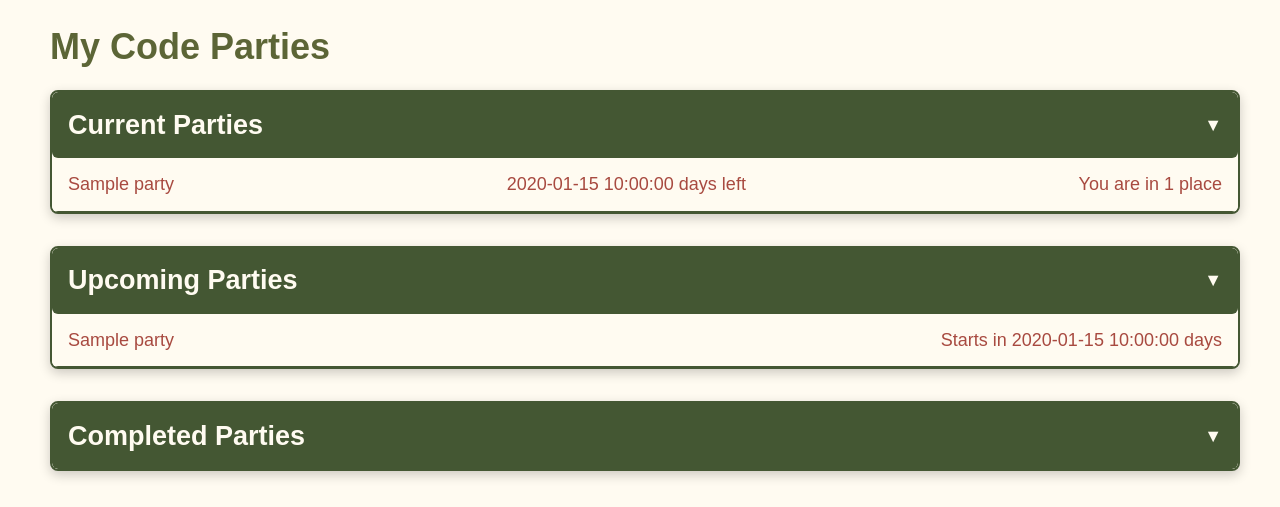
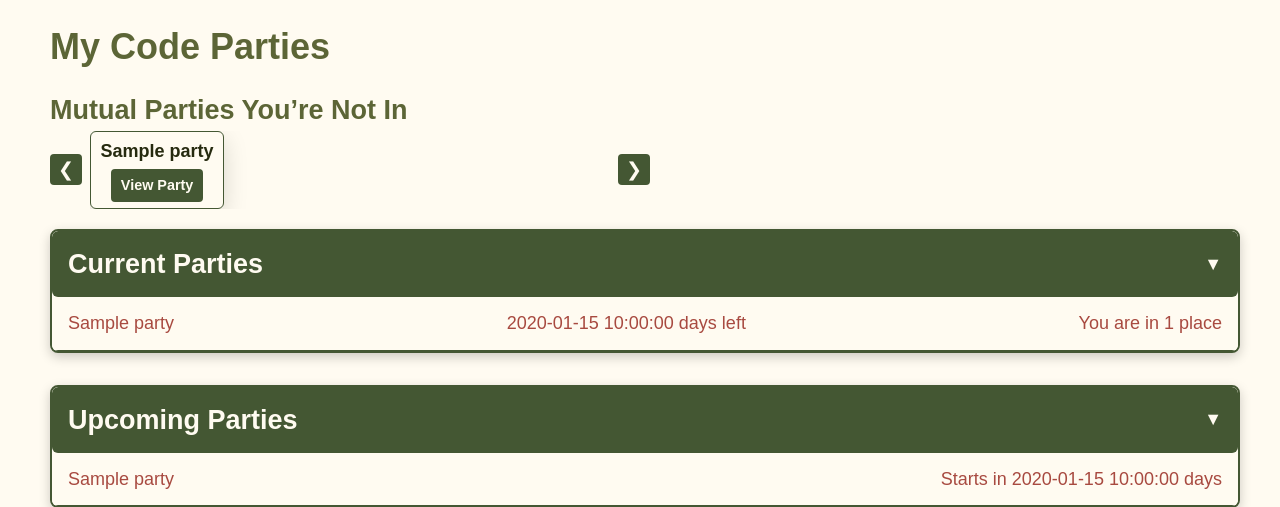
Before and after one commit to nessa272/LeetCode-Competition, a Flask app: template templates/my_parties.html in a window 1280 px wide. Shown: the part 37-544 px from the top of the page. Run offline with Flask 3, Linux system fonts and the light colour scheme; the template is opened without the code that fills it: most values are stand-ins (such as "Sample title", 1, 10 or a date in 2020).

Commit message:
slideshow of parties that your friends are in that you arent in

```diff
--- a/app.py
+++ b/app.py
@@ -554,6 +554,7 @@ def my_parties():
 
     conn = dbi.connect()
     all_parties = db_queries.get_parties_for_user(conn, session['pid'])
+    mutual_parties = db_queries.get_upcoming_mutual_parties(conn, session['pid'])
     conn.close()
 
     current = [p for p in all_parties if p['status'] == 'in_progress']
@@ -604,7 +605,8 @@ def my_parties():
         page_title='My Parties Page',
         current_parties=current,
         upcoming_parties=upcoming,
-        completed_parties=completed
+        completed_parties=completed,
+        mutual_parties=mutual_parties
     )
 
 @app.route('/party/<int:cpid>/refresh')
--- a/static/style.css
+++ b/static/style.css
@@ -527,6 +527,9 @@ fieldset {
   transition: background 0.2s ease, box-shadow 0.2s ease, transform 0.1s ease;
 }
 
+/* -------------------------
+   List people CSS
+--------------------------- */
 /* View party member/user lists (also used for find friends) */
 .people-user-cell {
   display: inline-flex;
@@ -545,3 +548,55 @@ fieldset {
 .people-user-cell:hover {
   background-color: var(--color-text-light);
 }
+
+
+/* -------------------------
+   Party Slideshow of upcoming parties you arent in
+--------------------------- */
+.party-slideshow {
+    display: flex;
+    align-items: center;
+    gap: 8px;
+    max-width: 600px;
+    margin-bottom: 20px;
+}
+
+.slides-container {
+    display: flex;
+    overflow: hidden;
+    flex: 1;
+}
+
+.slide {
+    flex: 0 0 120px;
+    display: flex;
+    flex-direction: column;
+    align-items: center;
+    justify-content: center;
+    margin-right: 8px;
+    text-align: center;
+    padding: 6px;
+    background-color: var(--color-light);
+    border: 1px solid var(--color-border);
+    border-radius: 6px;
+    box-shadow: 0 8px 24px rgba(0,0,0,0.15);
+}
+
+.slide-name {
+    font-weight: bold;
+    margin-bottom: 4px;
+}
+
+.slide-btn {
+    background: var(--color-border);
+    color: var(--color-light);
+    border: none;
+    cursor: pointer;
+    padding: 4px 8px;
+    border-radius: 4px;
+    font-size: 1.2rem;
+}
+
+.slide-btn:hover {
+    background: var(--color-button-hover);
+}
--- a/templates/my_parties.html
+++ b/templates/my_parties.html
@@ -2,6 +2,47 @@
 
 {% block main_content %}
 <h1>My Code Parties</h1>
+
+<h2>Mutual Parties You’re Not In</h2>
+<!-- FYI: ❮ and ❯ for html character codes &#10094; and &#10095; -->
+<div class="party-slideshow">
+  <button class="slide-btn prev-slide">&#10094;</button>
+
+  <div class="slides-container">
+    {% for party in mutual_parties[:5] %}
+    <div class="slide">
+      <div class="slide-name">{{ party.name }}</div>
+      <a href="{{ url_for('view_party', cpid=party.cpid) }}" class="btn btn-sm">View Party</a>
+    </div>
+    {% endfor %}
+  </div>
+
+  <button class="slide-btn next-slide">&#10095;</button>
+</div>
+
+<script>
+    document.addEventListener('DOMContentLoaded', () => {
+    const container = document.querySelector('.slides-container');
+    const slides = Array.from(container.children);
+    let index = 0;
+
+    const showSlide = (i) => {
+        const offset = i * 128; // slide width + gap
+        container.scrollTo({ left: offset, behavior: 'smooth' });
+    }
+
+    document.querySelector('.next-slide').addEventListener('click', () => {
+        index = (index + 1) % slides.length;
+        showSlide(index);
+    });
+
+    document.querySelector('.prev-slide').addEventListener('click', () => {
+        index = (index - 1 + slides.length) % slides.length;
+        showSlide(index);
+    });
+    });
+</script>
+
 
 <!-- Current Parties (OPEN) -->
 <div class="party-card content-card">
```
Also changed, not shown: db_queries.py (+29 -0 lines).
